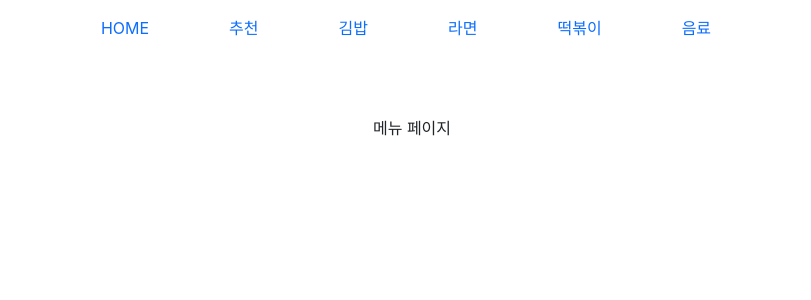
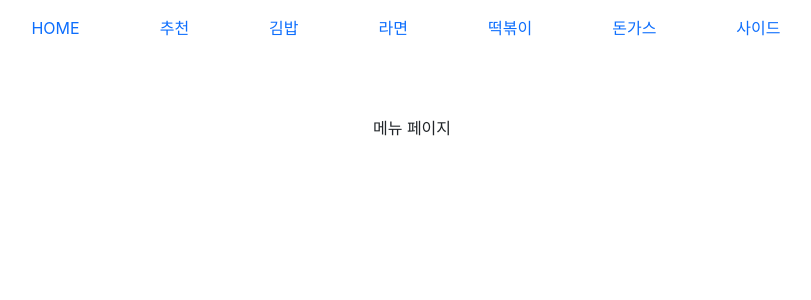
Before and after one commit to noFlowWater/signage_solution, a React (Create React App) app in the folder react_signage/: page /#/user/menu in a window 1280 px wide. Shown: the top 300 px of the page, without its empty margins (228-1039 px from the left). Built offline with nearby package versions, Linux system fonts and the light colour scheme.

Commit message:
feat: 사용자 메뉴페이지 NavBar 컴포넌트 수정 및 서버 연동 코드 추가

```diff
--- a/react_signage/src/components/UserNavBar.js
+++ b/react_signage/src/components/UserNavBar.js
@@ -20,7 +20,7 @@ const UserNavBar = () => {
                         activeClassName = "active"
                         className="nav-link"
                         aria-current="page"
-                        to="/"
+                        to="/user/menu/0"
                         style={{ textDecoration: 'none' }}>
                         추천</NavLink>
                     </li>
@@ -30,7 +30,7 @@ const UserNavBar = () => {
                         activeClassName = "active"
                         className="nav-link"
                         aria-current="page"
-                        to="/"
+                        to="/user/menu/1"
                         style={{ textDecoration: 'none' }}>
                         김밥</NavLink>
                     </li>
@@ -40,7 +40,7 @@ const UserNavBar = () => {
                         activeClassName = "active"
                         className="nav-link"
                         aria-current="page"
-                        to="/"
+                        to="/user/menu/2"
                         style={{ textDecoration: 'none' }}>
                         라면</NavLink>
                     </li>
@@ -49,18 +49,27 @@ const UserNavBar = () => {
                         activeClassName = "active"
                         className="nav-link"
                         aria-current="page"
-                        to="/"
+                        to="/user/menu/3"
                         style={{ textDecoration: 'none' }}>
                         떡볶이</NavLink>
+                    </li>
+                    <li className="nav-item me-5">
+                    <NavLink
+                        activeClassName = "active"
+                        className="nav-link"
+                        aria-current="page"
+                        to="/user/menu/4"
+                        style={{ textDecoration: 'none' }}>
+                        돈가스</NavLink>
                     </li>
                     <li className="nav-item">
                     <NavLink
                         activeClassName = "active"
                         className="nav-link"
                         aria-current="page"
-                        to="/"
+                        to="/user/menu/5"
                         style={{ textDecoration: 'none' }}>
-                        음료</NavLink>
+                        사이드</NavLink>
                     </li>
                 </ul>
             </div>
--- a/react_signage/src/pages/UserMenuPage.js
+++ b/react_signage/src/pages/UserMenuPage.js
@@ -1,6 +1,35 @@
+import { useParams } from 'react-router-dom';
+import { useEffect, useState } from 'react';
+import axios from 'axios';
 import UserNavBar from "../components/UserNavBar";
 
 const UserMenuPage = () => {
+    const { id } = useParams(); // URL에서 id 값을 추출
+    const [menus, setMenus] = useState([]); // 메뉴 정보를 저장할 state
+
+    // useEffect(() => {
+    //     // 서버에서 메뉴 정보를 불러오는 함수
+    //     const fetchMenus = async () => {
+    //         const response = await axios.get(`your_server_url/menu/${id}`);
+    //         setMenus(response.data);
+    //     }
+
+    //     fetchMenus();
+    // }, [id]); // id 값이 변경될 때마다 서버에서 메뉴 정보를 다시 불러옴
+
+    // return (
+    //     <div>
+    //         <UserNavBar />
+
+    //         {menus.map((menu, index) => (
+    //             <div key={index}>
+    //                 <h1>{menu.name}</h1>
+    //                 <p>{menu.price}</p>
+    //                 <img src={menu.image} alt={menu.name} />
+    //             </div>
+    //         ))}
+    //     </div>
+    // );
     return (
         <div>
             <UserNavBar />
```
